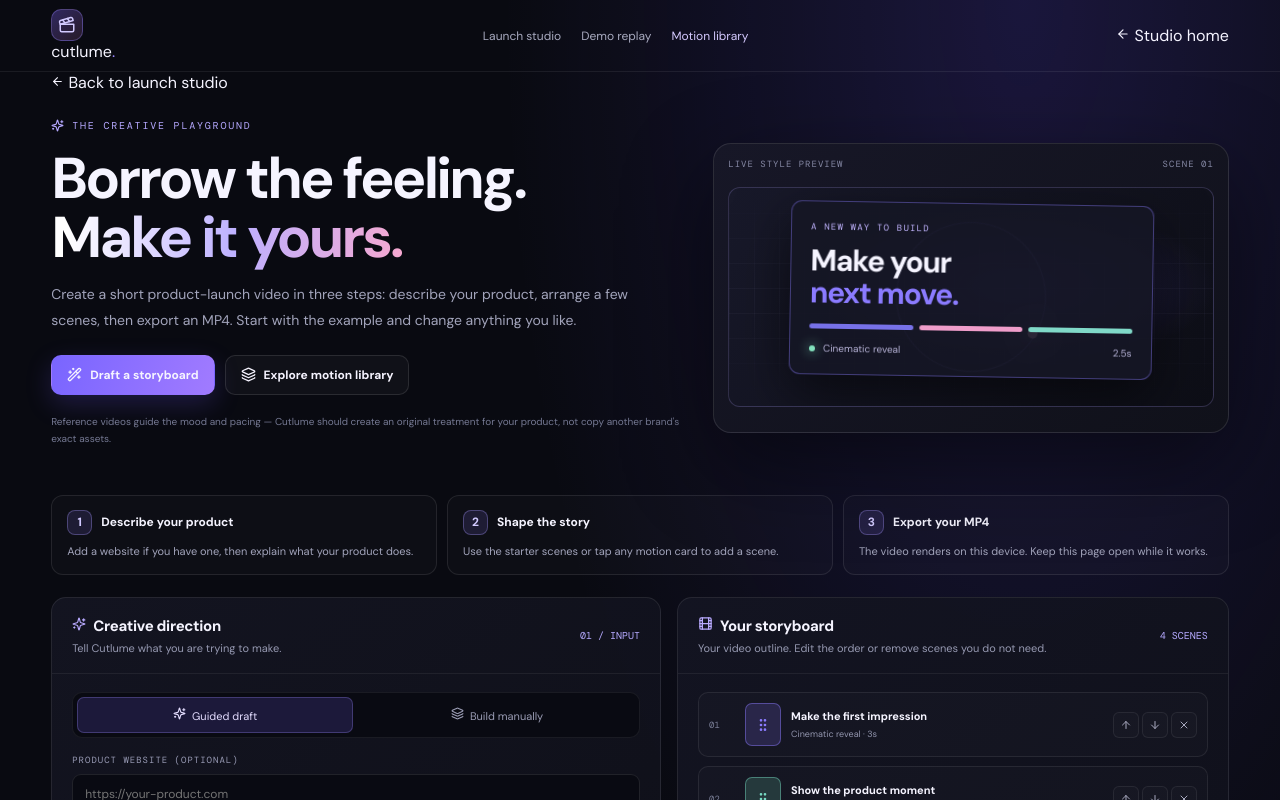
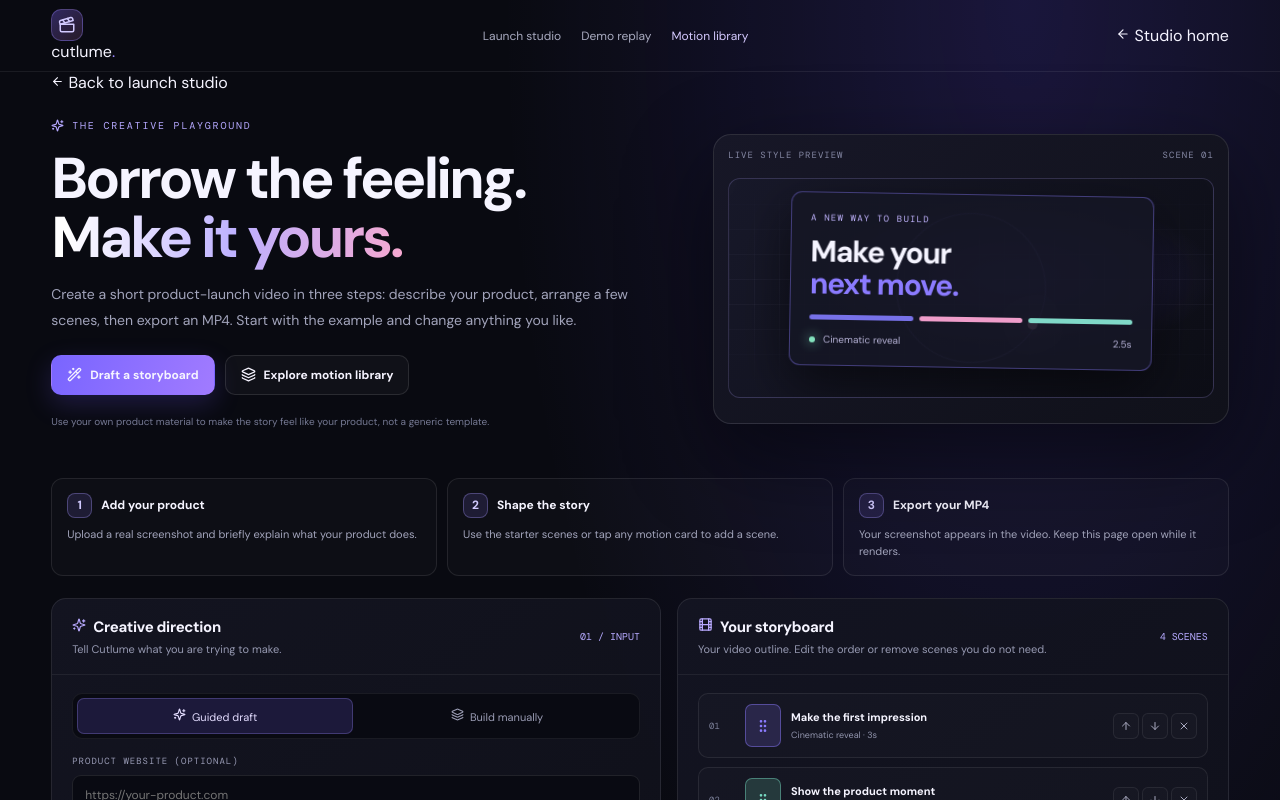
Before and after one commit to arhan1-hub/Cutlume, a Next.js app: page /motion in a window 1280 px wide. Shown: the top 800 px of the page. Built offline with nearby package versions, Linux system fonts and the light colour scheme.

Commit message:
Clarify screenshot-first workflow and validate uploads

```diff
--- a/app/motion/page.tsx
+++ b/app/motion/page.tsx
@@ -186,7 +186,7 @@ export default function MotionStudioPage() {
               <button className="m-btn primary" onClick={draftStoryboard}><WandSparkles size={15}/> Draft a storyboard</button>
               <button className="m-btn" onClick={() => document.getElementById("motion-library")?.scrollIntoView({behavior:"smooth"})}><Layers3 size={15}/> Explore motion library</button>
             </div>
-            <p className="m-footnote">Reference videos guide the mood and pacing — Cutlume should create an original treatment for your product, not copy another brand's exact assets.</p>
+            <p className="m-footnote">Use your own product material to make the story feel like your product, not a generic template.</p>
           </div>
           <div className="m-demo">
             <div className="m-demo-top"><span>LIVE STYLE PREVIEW</span><span>SCENE 0{Math.max(1, presets.findIndex(p => p.id === selected) + 1)}</span></div>
@@ -203,7 +203,7 @@ export default function MotionStudioPage() {
         </section>
 
         <section aria-label="How to use Motion Studio" style={{display:"grid",gridTemplateColumns:"repeat(auto-fit,minmax(180px,1fr))",gap:10,margin:"0 0 22px"}}>
-          {[["1","Describe your product","Add a website if you have one, then explain what your product does."],["2","Shape the story","Use the starter scenes or tap any motion card to add a scene."],["3","Export your MP4","The video renders on this device. Keep this page open while it works."]].map(([n,title,description])=><div key={n} style={{padding:"14px 15px",border:"1px solid #ffffff17",borderRadius:12,background:"#ffffff05"}}><div style={{display:"flex",alignItems:"center",gap:9,marginBottom:8}}><span style={{display:"grid",placeItems:"center",width:25,height:25,borderRadius:8,background:"#8b7bff22",border:"1px solid #a99aff55",color:"#d2caff",fontSize:12,fontWeight:800}}>{n}</span><strong style={{fontSize:12}}>{title}</strong></div><p style={{margin:0,fontSize:11,color:"#a2a4bb",lineHeight:1.6}}>{description}</p></div>)}
+          {[["1","Add your product","Upload a real screenshot and briefly explain what your product does."],["2","Shape the story","Use the starter scenes or tap any motion card to add a scene."],["3","Export your MP4","Your screenshot appears in the video. Keep this page open while it renders."]].map(([n,title,description])=><div key={n} style={{padding:"14px 15px",border:"1px solid #ffffff17",borderRadius:12,background:"#ffffff05"}}><div style={{display:"flex",alignItems:"center",gap:9,marginBottom:8}}><span style={{display:"grid",placeItems:"center",width:25,height:25,borderRadius:8,background:"#8b7bff22",border:"1px solid #a99aff55",color:"#d2caff",fontSize:12,fontWeight:800}}>{n}</span><strong style={{fontSize:12}}>{title}</strong></div><p style={{margin:0,fontSize:11,color:"#a2a4bb",lineHeight:1.6}}>{description}</p></div>)}
         </section>
         <section className="m-workspace">
           <div className="m-panel">
@@ -217,7 +217,7 @@ export default function MotionStudioPage() {
               <input className="m-input" id="product-url" type="url" value={productUrl} onChange={e => setProductUrl(e.target.value)} placeholder="https://your-product.com"/>
               <p className="m-hint">Used to label your video. Cutlume does not import the website automatically yet.</p>
               <label className="m-label" htmlFor="product-image">REAL PRODUCT SCREENSHOT</label>
-              <input className="m-input" id="product-image" type="file" accept="image/*" onChange={e => { const file = e.target.files?.[0]; if (!file) return; if (productImage) URL.revokeObjectURL(productImage); const next = URL.createObjectURL(file); setProductImage(next); setProductImageName(file.name); setNotice("Screenshot added. It will appear in your exported MP4."); }}/>
+              <input className="m-input" id="product-image" type="file" accept="image/*" onChange={e => { const file = e.target.files?.[0]; if (!file) return; if (!file.type.startsWith("image/")) { setNotice("Please choose an image file."); e.target.value = ""; return; } if (file.size > 8 * 1024 * 1024) { setNotice("Please choose an image smaller than 8 MB so export stays responsive."); e.target.value = ""; return; } if (productImage) URL.revokeObjectURL(productImage); const next = URL.createObjectURL(file); setProductImage(next); setProductImageName(file.name); setNotice("Screenshot added. It will appear in your exported MP4."); }}/>
               {productImage && <div style={{display:"flex",alignItems:"center",gap:12,marginTop:10,padding:10,border:"1px solid #ffffff1b",borderRadius:10,background:"#ffffff05"}}><img src={productImage} alt="Selected product screenshot" style={{width:88,height:58,objectFit:"cover",borderRadius:6,border:"1px solid #ffffff20"}}/><div style={{minWidth:0,flex:1}}><div style={{fontSize:11,fontWeight:700,overflowWrap:"anywhere"}}>{productImageName}</div><div style={{fontSize:10,color:"#a2a4bb",marginTop:4}}>Included in the MP4 preview and export</div></div><button type="button" className="m-icon-btn" aria-label="Remove screenshot" onClick={() => {URL.revokeObjectURL(productImage);setProductImage("");setProductImageName("");}}> <X size={13}/> </button></div>}
               <label className="m-label" htmlFor="creative-brief">YOUR CREATIVE BRIEF</label>
               <textarea className="m-textarea" id="creative-brief" value={brief} onChange={e => setBrief(e.target.value)} placeholder="What does your product do? What should people feel? Which moments matter?"/>
```
